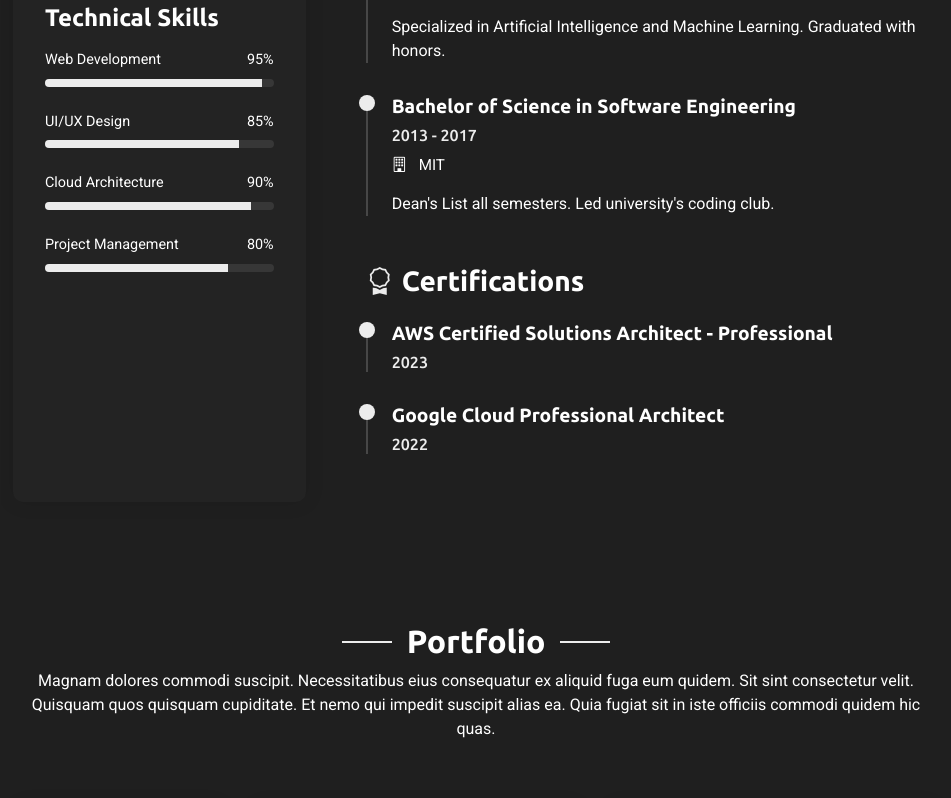
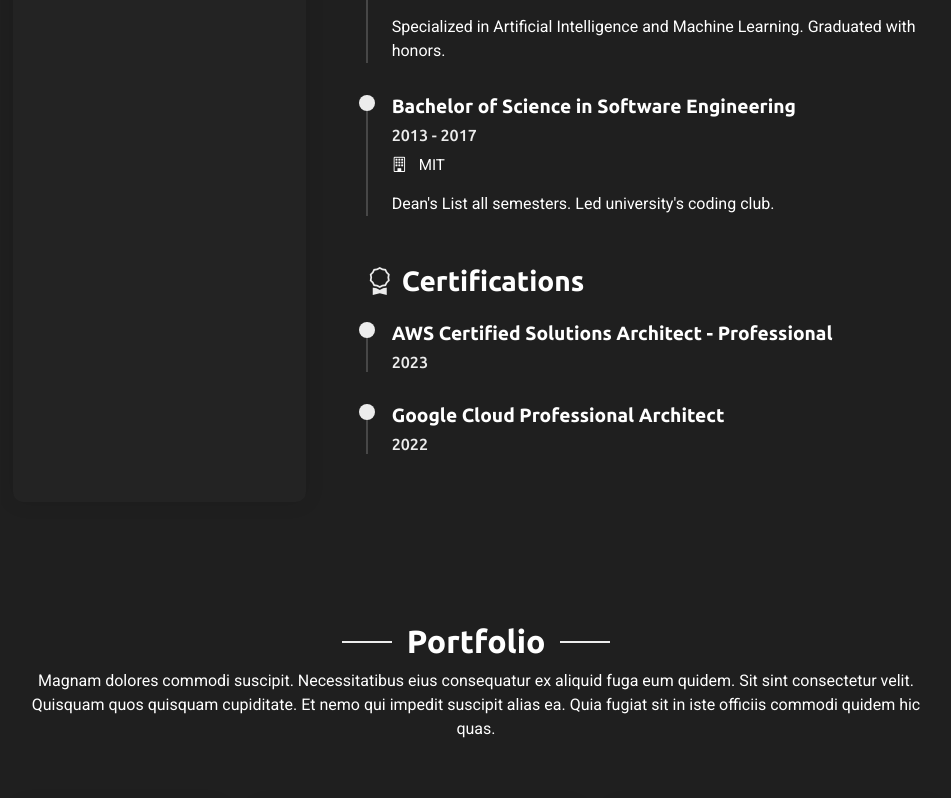
Before and after one commit to katjasmola/Katja-Smola, a plain HTML site: page index.html in a window 1280 px wide. Shown: the part 2352-3150 px from the top of the page, without its empty margins (329-1280 px from the left). Drawn offline with nearby package versions, Linux system fonts and the light colour scheme.

Commit message:
modified:   index.html

```diff
--- a/index.html
+++ b/index.html
@@ -189,49 +189,6 @@
                 <li><i class="bi bi-phone"></i> +1 (555) 123-4567</li>
                 <li><i class="bi bi-linkedin"></i> linkedin.com/in/example</li>
               </ul>
-
-              <div class="skills-animation mt-4">
-                <h3>Technical Skills</h3>
-                <div class="skill-item">
-                  <div class="d-flex justify-content-between">
-                    <span>Web Development</span>
-                    <span>95%</span>
-                  </div>
-                  <div class="progress">
-                    <div class="progress-bar" role="progressbar" aria-valuenow="95" aria-valuemin="0" aria-valuemax="100"></div>
-                  </div>
-                </div>
-
-                <div class="skill-item">
-                  <div class="d-flex justify-content-between">
-                    <span>UI/UX Design</span>
-                    <span>85%</span>
-                  </div>
-                  <div class="progress">
-                    <div class="progress-bar" role="progressbar" aria-valuenow="85" aria-valuemin="0" aria-valuemax="100"></div>
-                  </div>
-                </div>
-
-                <div class="skill-item">
-                  <div class="d-flex justify-content-between">
-                    <span>Cloud Architecture</span>
-                    <span>90%</span>
-                  </div>
-                  <div class="progress">
-                    <div class="progress-bar" role="progressbar" aria-valuenow="90" aria-valuemin="0" aria-valuemax="100"></div>
-                  </div>
-                </div>
-
-                <div class="skill-item">
-                  <div class="d-flex justify-content-between">
-                    <span>Project Management</span>
-                    <span>80%</span>
-                  </div>
-                  <div class="progress">
-                    <div class="progress-bar" role="progressbar" aria-valuenow="80" aria-valuemin="0" aria-valuemax="100"></div>
-                  </div>
-                </div>
-              </div>
             </div>
           </div>
 
```
